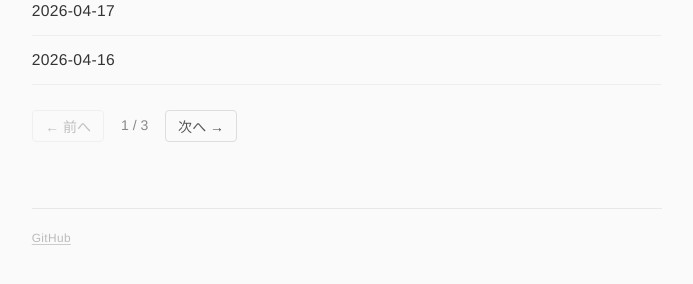
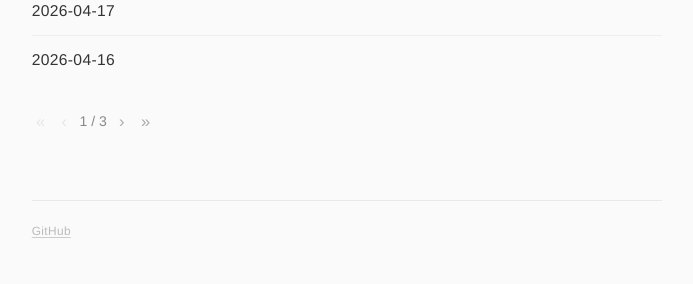
Before and after one commit to j-un/daily-brief, a Jekyll site: the page built from docs/index.md, in a window 1280 px wide. Shown: the part 581-865 px from the top of the page, without its empty margins (293-986 px from the left). Built offline with Jekyll 4.4.1, drawn with Linux system fonts in a browser that asks for light colours.

Commit message:
fix(docs): restore list border style and simplify pagination controls
Co-Authored-By: Claude Sonnet 4.6 <noreply@anthropic.com>

```diff
--- a/docs/assets/css/style.css
+++ b/docs/assets/css/style.css
@@ -222,7 +222,8 @@ footer a:hover {
   font-size: 0.95rem;
 }
 
-.brief-list li:last-child {
+.brief-list li:last-child,
+.brief-list li.last-visible {
   border-bottom: none;
 }
 
@@ -240,7 +241,7 @@ footer a:hover {
 .pagination {
   display: flex;
   align-items: center;
-  gap: 1rem;
+  gap: 0.5rem;
   margin-top: 1.5rem;
   font-size: 0.85rem;
   color: #888;
@@ -248,22 +249,21 @@ footer a:hover {
 
 .pagination button {
   background: none;
-  border: 1px solid #ddd;
-  border-radius: 4px;
-  padding: 0.3rem 0.75rem;
-  font-size: 0.85rem;
-  color: #555;
+  border: none;
+  padding: 0.1rem 0.25rem;
+  font-size: 1rem;
+  color: #aaa;
   cursor: pointer;
-  transition: border-color 0.15s, color 0.15s;
+  transition: color 0.15s;
+  line-height: 1;
 }
 
 .pagination button:hover:not(:disabled) {
-  border-color: #999;
-  color: #222;
+  color: #333;
 }
 
 .pagination button:disabled {
-  opacity: 0.35;
+  opacity: 0.25;
   cursor: default;
 }
 
--- a/docs/index.md
+++ b/docs/index.md
@@ -35,19 +48,13 @@ title: Daily Brief
     if (old) old.remove();
     var nav = document.createElement('nav');
     nav.className = 'pagination';
-    var prev = document.createElement('button');
-    prev.textContent = '← 前へ';
-    prev.disabled = current === 1;
-    prev.addEventListener('click', function () { showPage(current - 1); });
+    nav.appendChild(btn('«', current === 1, function () { showPage(1); }));
+    nav.appendChild(btn('‹', current === 1, function () { showPage(current - 1); }));
     var info = document.createElement('span');
     info.textContent = current + ' / ' + totalPages;
-    var next = document.createElement('button');
-    next.textContent = '次へ →';
-    next.disabled = current === totalPages;
-    next.addEventListener('click', function () { showPage(current + 1); });
-    nav.appendChild(prev);
     nav.appendChild(info);
-    nav.appendChild(next);
+    nav.appendChild(btn('›', current === totalPages, function () { showPage(current + 1); }));
+    nav.appendChild(btn('»', current === totalPages, function () { showPage(totalPages); }));
     list.parentNode.insertBefore(nav, list.nextSibling);
   }
 
```
Also changed, not shown: other parts of docs/index.md (+14 -1 lines).
